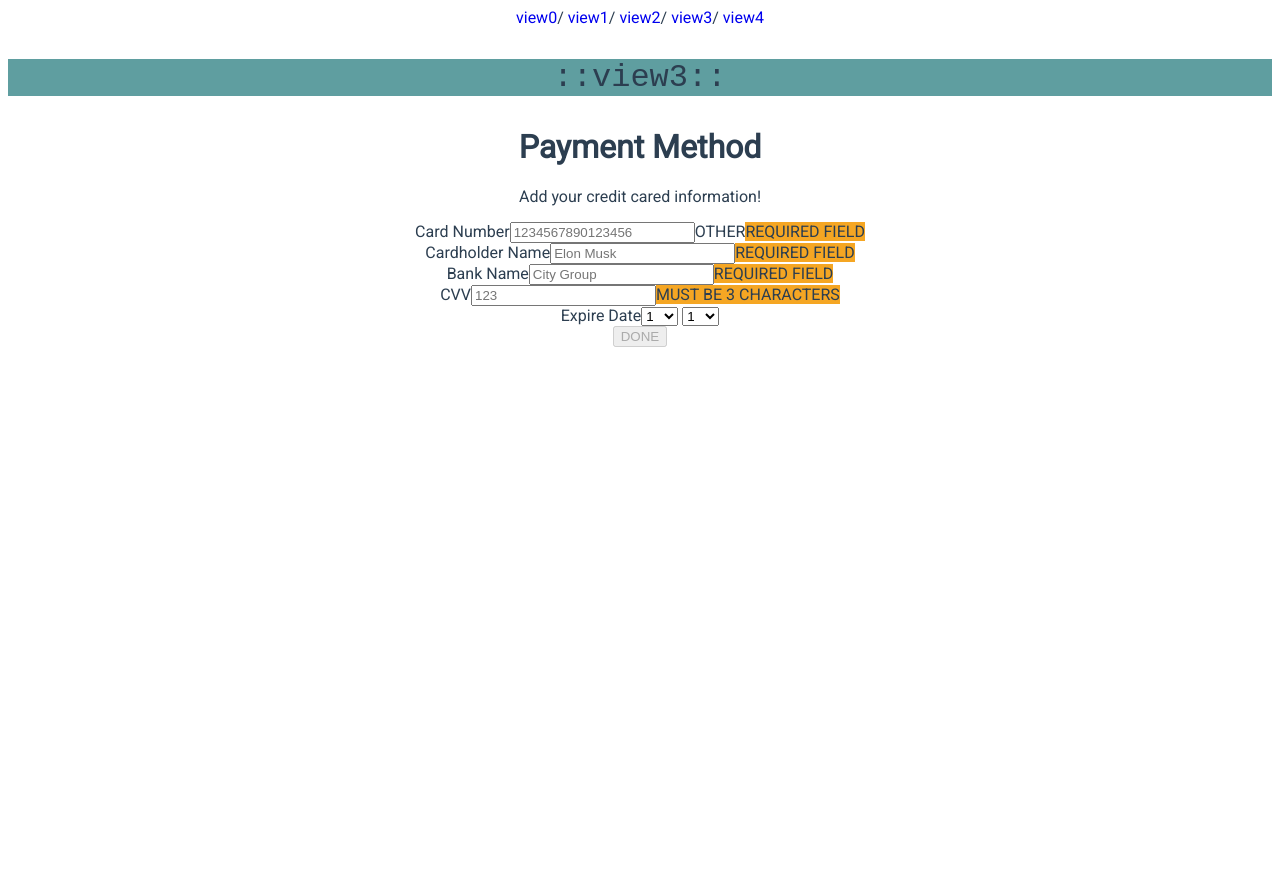
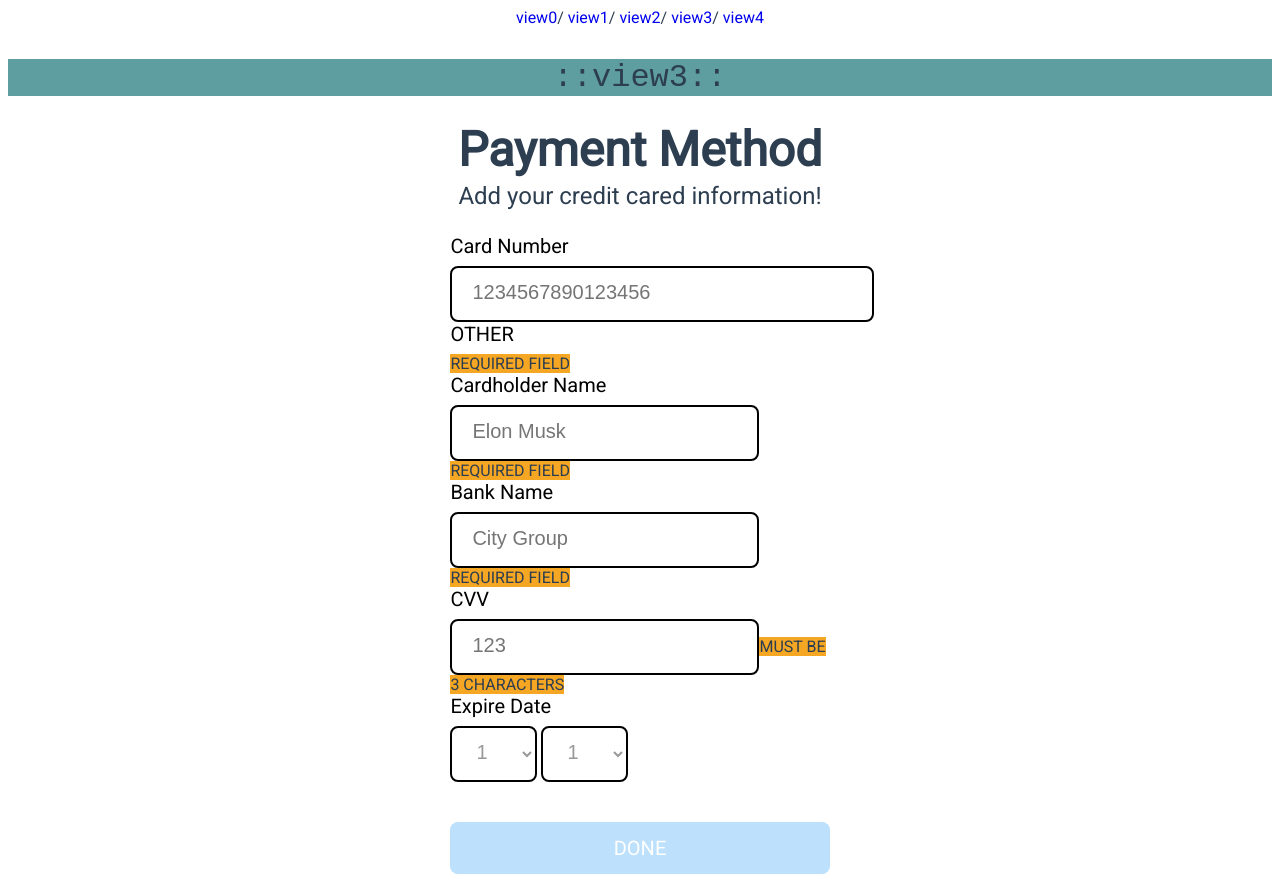
Before and after one commit to rosethorn999/hexschool_F2E_week6, a Vue app: page /#/ in a window 1280 px wide. Both pictures are taken after a click on the link "view3". Before the commit the page ends 800 px from the top, so only its background shows below. Built offline with nearby package versions, Linux system fonts and the light colour scheme.

Commit message:
view3畫面

```diff
--- a/src/components/view3.vue
+++ b/src/components/view3.vue
@@ -5,24 +5,24 @@
     <p>
       Add your credit cared information!
     </p>
-    <form>
-      <div class="form-group">
+    <form class="form-area">
+      <div class="form-group" id="form-group-CardNum">
         <label>Card Number</label>
         <input type="text"  v-model="cardNumber" placeholder="1234567890123456"/>
         <label>{{binCode}}</label>
         <div class="alarm" v-show="cardNumberError">REQUIRED FIELD</div>
       </div>
-      <div class="form-group">
+      <div class="form-group" id="form-group-Cardholder">
         <label>Cardholder Name</label>
         <input type="text" v-model="cardHolder" placeholder="Elon Musk"/>
         <div class="alarm" v-show="cardHolderError">REQUIRED FIELD</div>
       </div>
-      <div class="form-group">
+      <div class="form-group" id="form-group-Bank">
         <label>Bank Name</label>
         <input type="text" v-model="bankName"  placeholder="City Group"/>
          <div class="alarm" v-show="bankNameError">REQUIRED FIELD</div>
       </div>
-      <div class="form-group">
+      <div class="form-group" id="form-group-CVV">
         <label>CVV</label>
         <input type="text" v-model="CVV" placeholder="123"/>
         <div class="alarm" v-show="CVVError">MUST BE 3 CHARACTERS</div>
@@ -35,7 +35,7 @@
             <option v-for="(DD,index) in 31" :key="index">{{DD}}</option>
         </select>
       </div>
-      <input type="button" value="DONE" :disabled="formError" @click="send">
+      <input id="button" type="button" value="DONE" :disabled="formError" @click="send">
     </form>
   </div>
 </template>
@@ -132,4 +132,71 @@ export default {
   display: inline;
   background-color: #f5a623;
 }
+
+.view3 h1 {
+  margin-top: 54px;
+  font-family: "Roboto";
+  font-size: 48px;
+  line-height: 0;
+}
+.view3 p {
+  font-family: "Roboto";
+  font-size: 24px;
+}
+
+.form-area {
+  text-align: start;
+  width: 30%;
+  margin: auto;
+}
+.form-group label {
+  display: block;
+  margin-bottom: 8px;
+  font-size: 20px;
+  color: #000000;
+  letter-spacing: 0;
+}
+.form-group input,
+.form-group select {
+  background: #ffffff;
+  border: 2px solid #000000;
+  border-radius: 8px;
+  padding: 12px 20px 16px;
+  font-size: 20px;
+  color: #999999;
+  letter-spacing: 0;
+  text-align: left;
+  line-height: 24px;
+}
+#form-group-CardNum {
+  box-sizing: border-box;
+}
+#form-group-CardNum input {
+  width: 100%;
+}
+#form-group-Cardholder input,
+#form-group-Bank input {
+}
+
+#form-group-Cardholder {
+  float: left;
+}
+#form-group-Bank {
+  /* float: right; */
+}
+.form-group-CVV{
+  float: left;
+}
+#button {
+  background: #bde0fd;
+  border: 0;
+  width: 100%;
+  height: 52px;
+  border-radius: 8px;
+  margin-top: 40px;
+  font-family: "Roboto" !important;
+  font-size: 20px;
+  color: white;
+  cursor: pointer;
+}
 </style>
```
